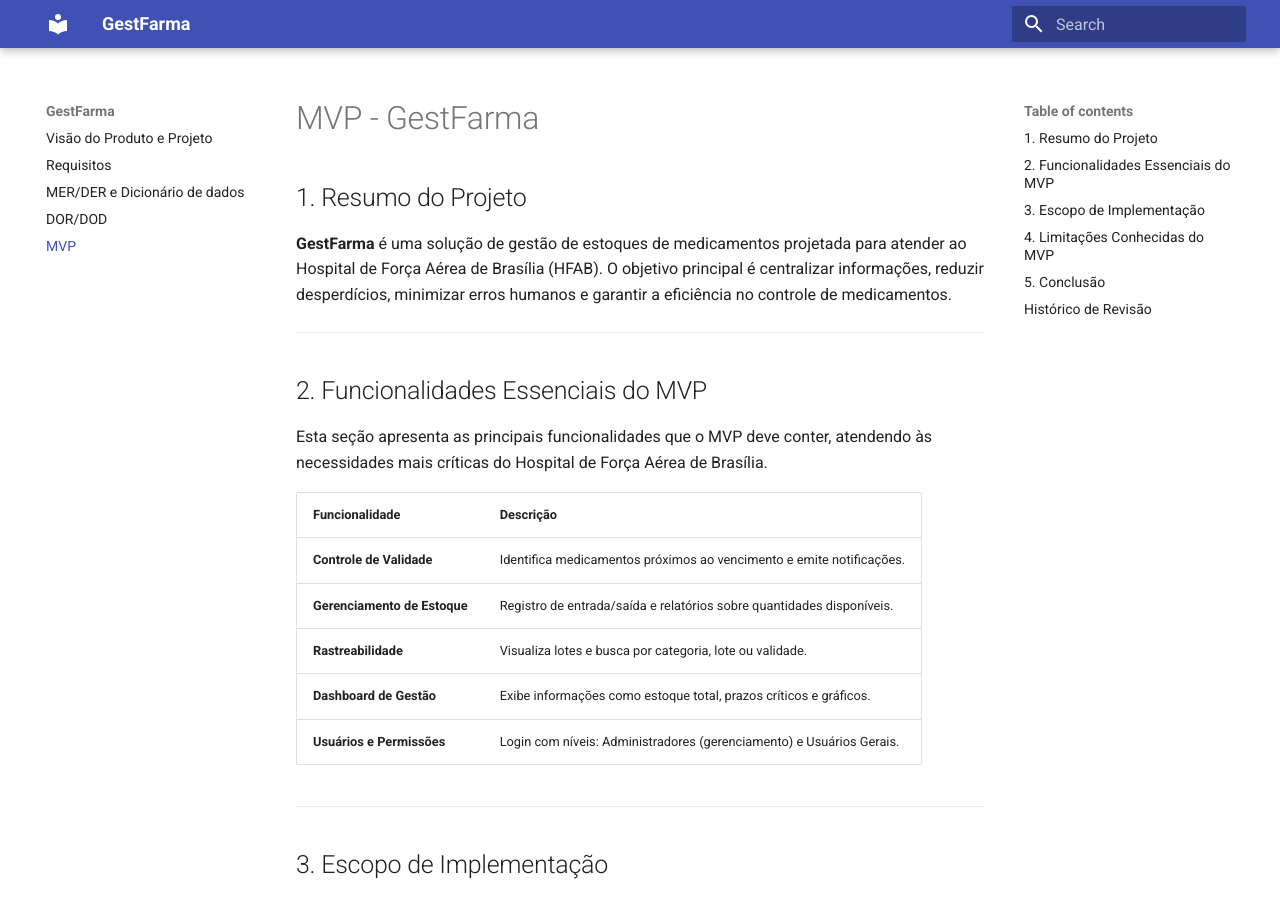
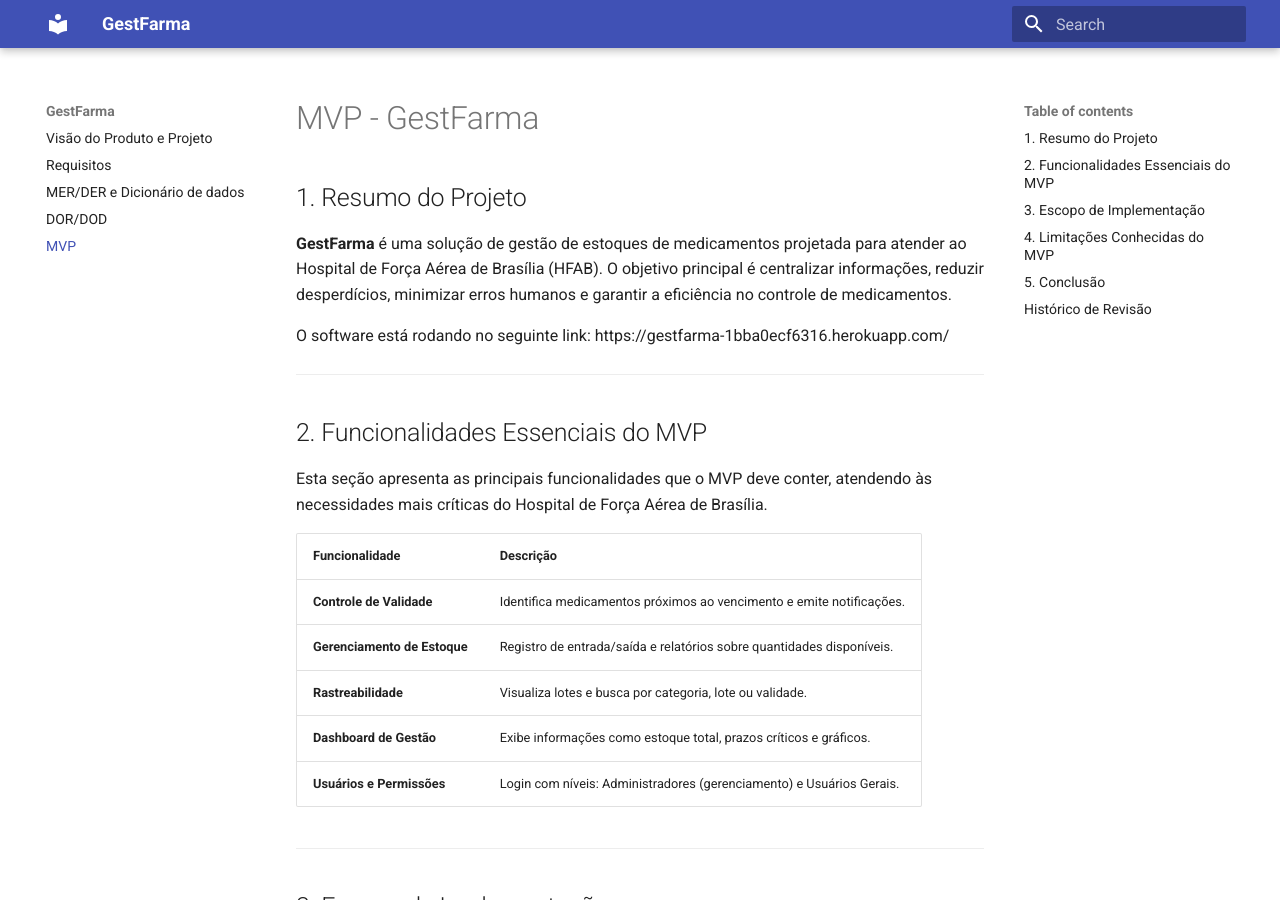
Before and after one commit to FGA-REQ/2024.2-Requisitores, an MkDocs documentation site: the page built from docs/visao-projeto-produto/mvp.md, in a window 1280 px wide and 900 px high. Built offline with MkDocs 1.6.1 and Material for MkDocs 9.7.7, drawn with Linux system fonts in a browser that asks for light colours; some of the changed text lies outside the part shown.

Commit message:
Atualização mvp.md

```diff
--- a/docs/visao-projeto-produto/mvp.md
+++ b/docs/visao-projeto-produto/mvp.md
@@ -2,6 +2,8 @@
 
 ## 1. Resumo do Projeto
 **GestFarma** é uma solução de gestão de estoques de medicamentos projetada para atender ao Hospital de Força Aérea de Brasília (HFAB). O objetivo principal é centralizar informações, reduzir desperdícios, minimizar erros humanos e garantir a eficiência no controle de medicamentos.
+
+O software está rodando no seguinte link: https://gestfarma-1bba0ecf6316.herokuapp.com/
 
 ---
 
@@ -53,3 +55,4 @@ O MVP do **GestFarma** é um passo inicial para resolver os desafios da gestão
 | **Data**       | **Versão** | **Descrição**                                                     | **Autor**                                                                                      |
 |----------------|------------|-------------------------------------------------------------------|------------------------------------------------------------------------------------------------|
 | 14/01/2025     | 1.0        | Documentação do MVP | Joyce Dionizio |
+| 09/02/2025     | 1.1        | Adição do link do produto | Davi Casseb |
```
